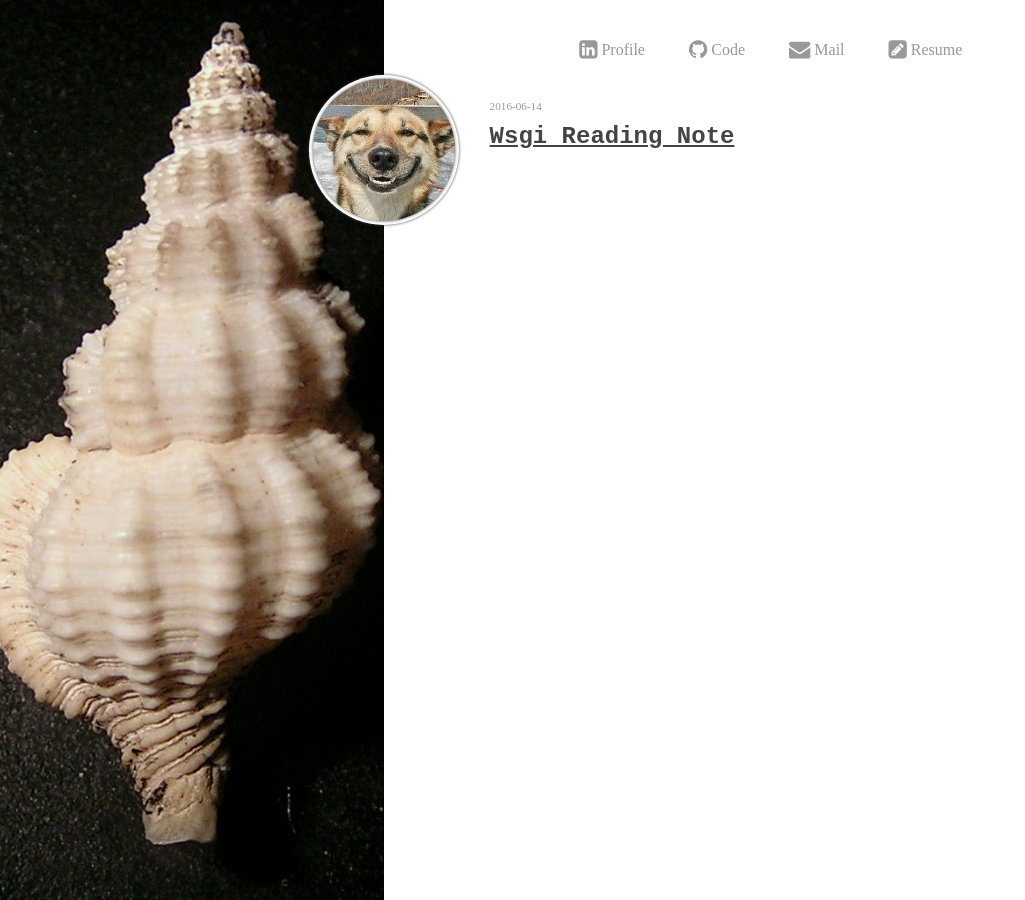
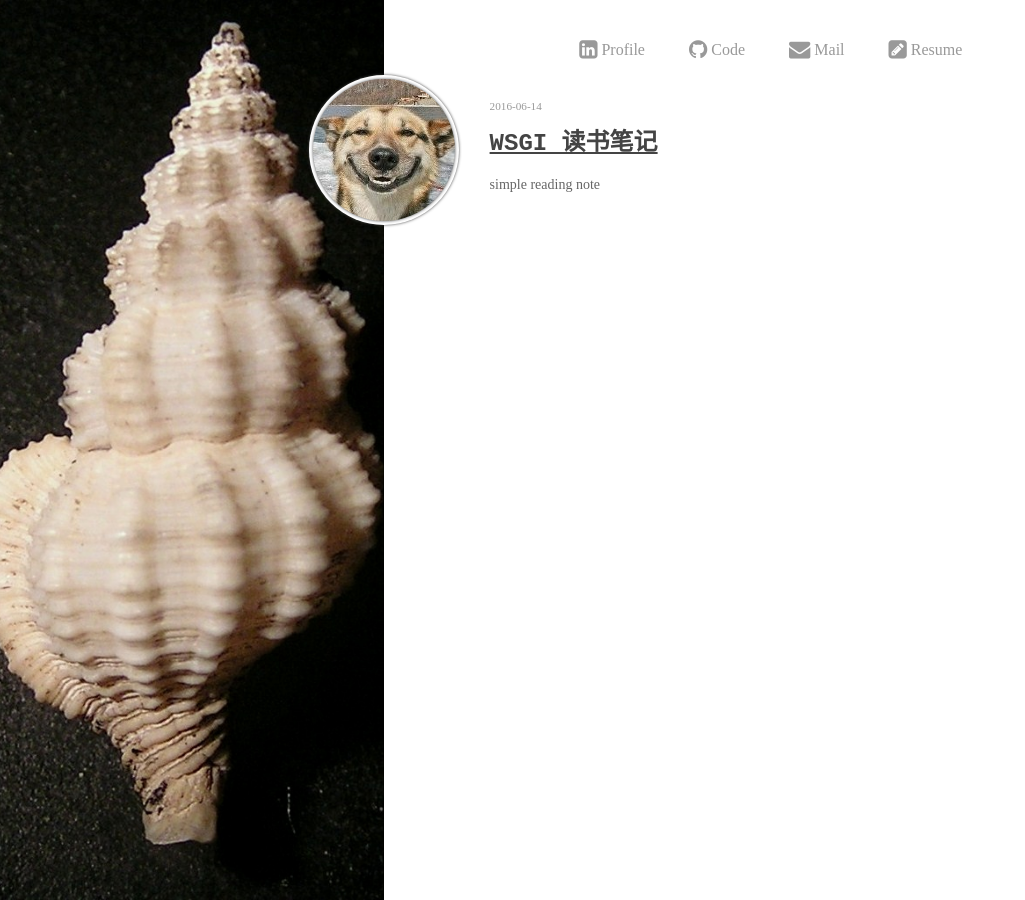
Before and after one commit to herotony/mutex86.github.io, a Jekyll site: the page built from index.html, in a window 1280 px wide. Shown: the whole page, without its empty margins (0-1025 px from the left). Built offline with Jekyll 4.4.1, drawn with Linux system fonts in a browser that asks for light colours; the list of posts is cut into pages by our own code.

```diff
--- a/_posts/python/2016-06-14-wsgi-reading-note.md
+++ b/_posts/python/2016-06-14-wsgi-reading-note.md
@@ -1,4 +1,9 @@
-
+---
+layout: post
+published: true
+title: WSGI 读书笔记
+description: simple reading note
+---
 
 #WSGI的目标
 WSGI 的全称是 Web Server Gateway Interface
```
